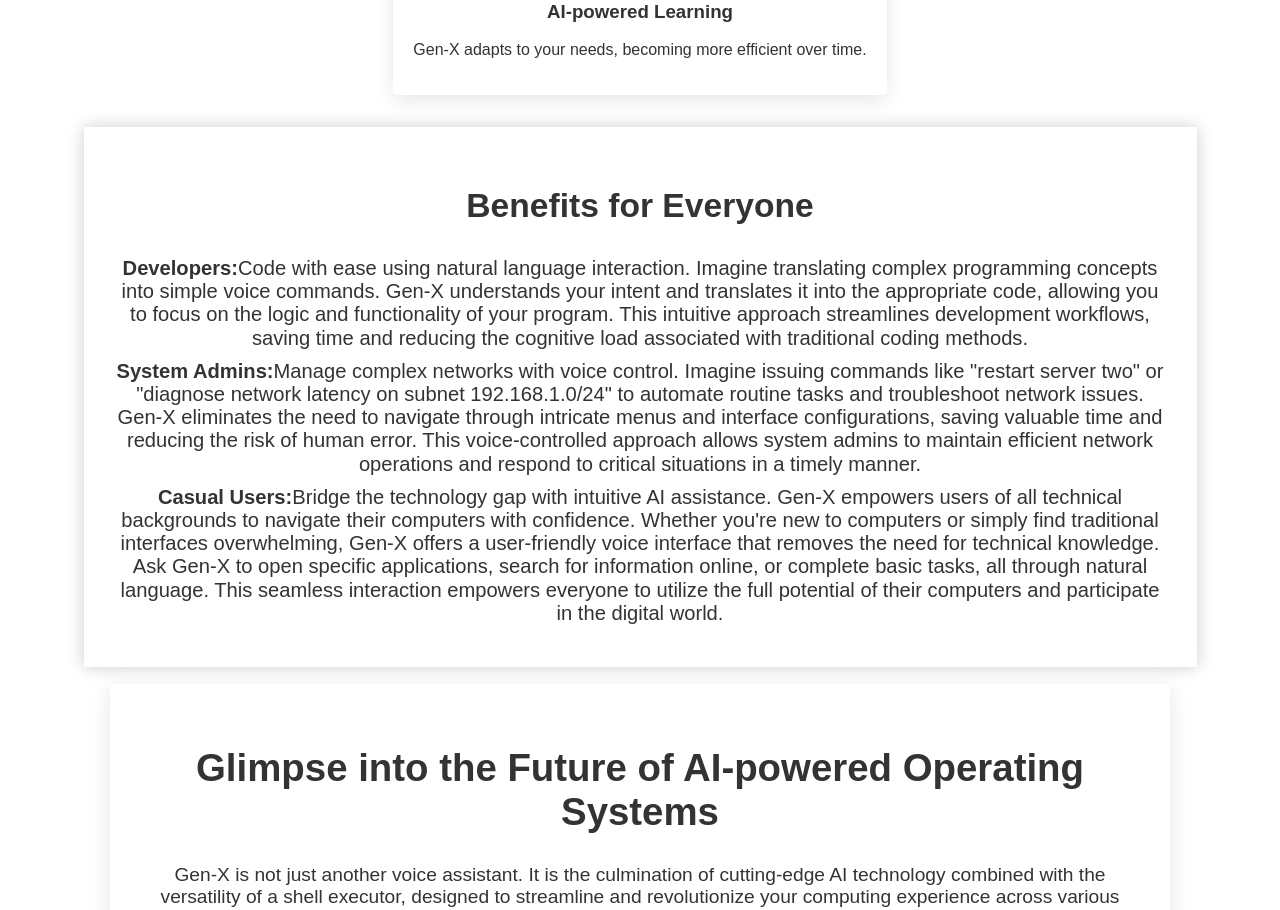
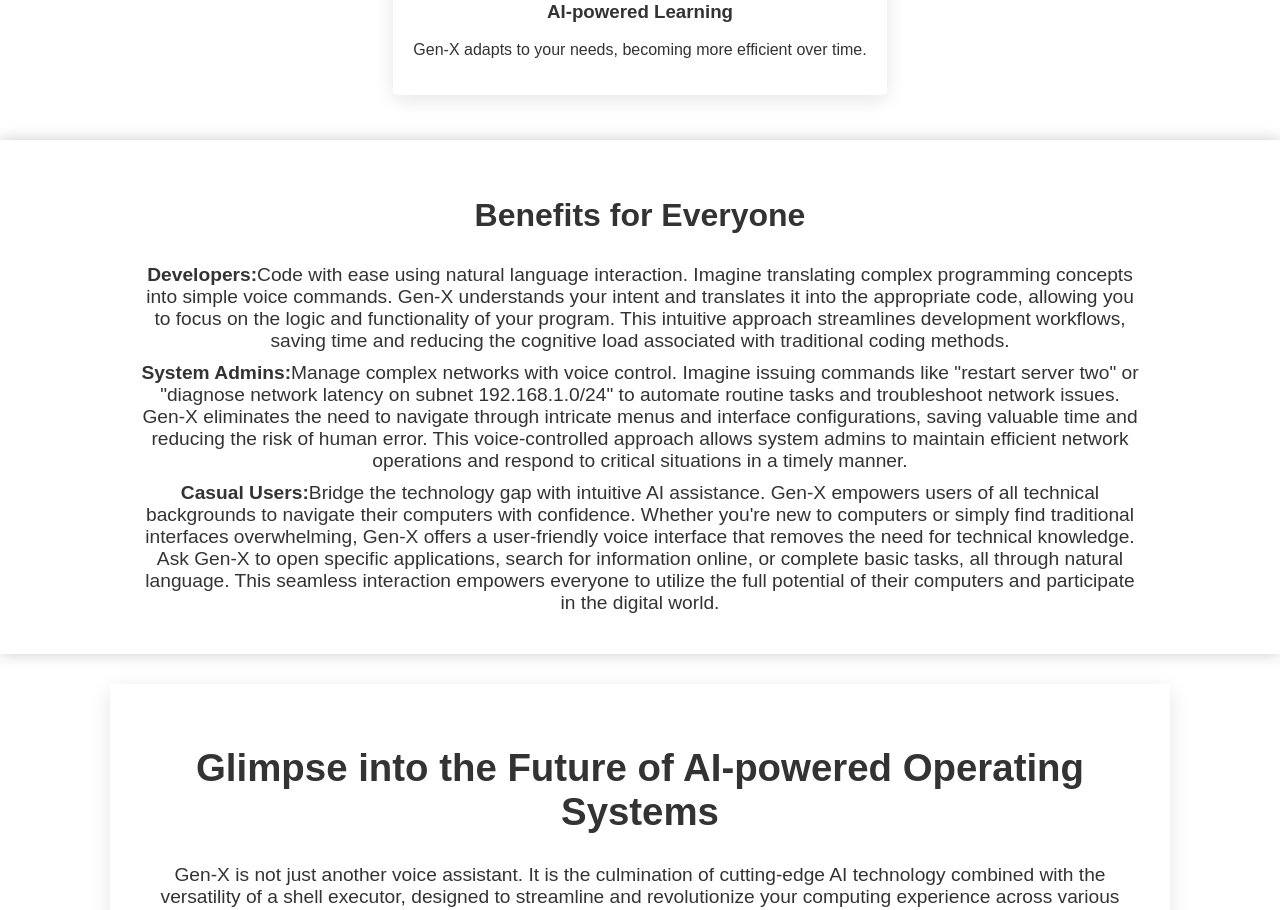
Before and after one commit to Hamza1610/Gen-X-prototype, a React (Create React App) app in the folder client/: page / in a window 1280 px wide. Shown: the part 940-1850 px from the top of the page. Built offline with nearby package versions, Linux system fonts and the light colour scheme.

Commit message:
remove transform styling

```diff
--- a/client/src/App.css
+++ b/client/src/App.css
@@ -117,8 +117,7 @@
   font-size: 3em;
   margin-bottom: 10px;
 }
-.benefit_div {
-  transform: scale(1.05);
+.benefits {
   box-shadow: 0 0 15px rgba(0, 0, 0, 0.2);
   margin-bottom: 30px;
 }
```
